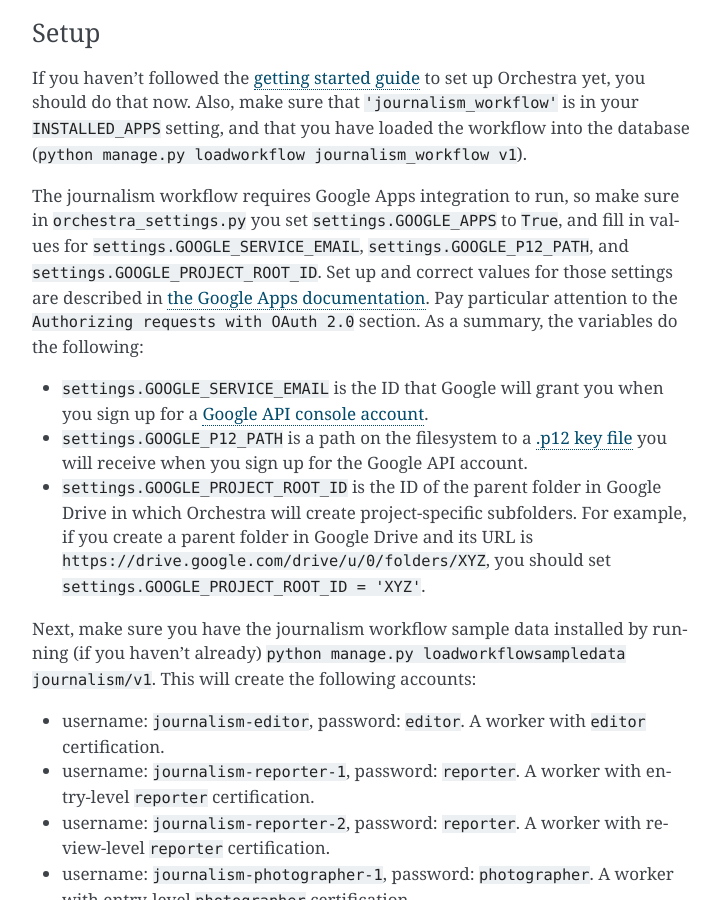
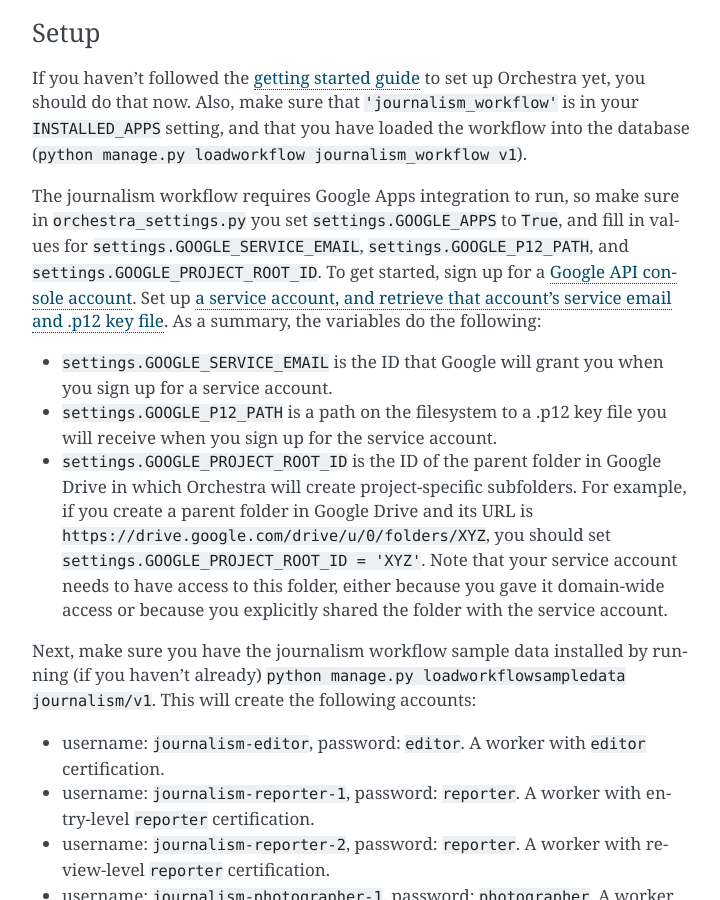
Before and after one commit to b12io/orchestra, a Sphinx documentation site: the page built from docs/source/example_use.rst, in a window 1280 px wide and 900 px high, scrolled down 1136 px. Shown: the whole window, without its empty margins (388-1108 px from the left). Built offline with Sphinx 7.4.7, drawn with Linux system fonts in a browser that asks for light colours.

Commit message:
Address comments

```diff
--- a/docs/source/example_use.rst
+++ b/docs/source/example_use.rst
@@ -55,27 +55,28 @@
 make sure in ``orchestra_settings.py`` you set
 ``settings.GOOGLE_APPS`` to ``True``, and fill in values for
 ``settings.GOOGLE_SERVICE_EMAIL``, ``settings.GOOGLE_P12_PATH``, and
-``settings.GOOGLE_PROJECT_ROOT_ID``. Set up and correct values for
-those settings are described in `the Google Apps documentation
-<https://developers.google.com/drive/web/delegation>`_. Pay particular
-attention to the ``Authorizing requests with OAuth 2.0`` section. As a
-summary, the variables do the following:
+``settings.GOOGLE_PROJECT_ROOT_ID``. To get started, sign up for a
+`Google API console account
+<https://console.developers.google.com/>`_. Set up `a service account,
+and retrieve that account's service email and .p12 key file
+<https://webapps.stackexchange.com/questions/58411/how-where-to-obtain-a-p12-key-file-from-the-google-developers-console>`_.
+As a summary, the variables do the following:
 
 * ``settings.GOOGLE_SERVICE_EMAIL`` is the ID that Google will grant
-  you when you sign up for a `Google API console
-  account <https://console.developers.google.com/>`_.
+  you when you sign up for a service account.
 
-* ``settings.GOOGLE_P12_PATH`` is a path on the filesystem to a `.p12
-  key
-  file <https://webapps.stackexchange.com/questions/58411/how-where-to-obtain-a-p12-key-file-from-the-google-developers-console>`_
-  you will receive when you sign up for the Google API account.
+* ``settings.GOOGLE_P12_PATH`` is a path on the filesystem to a .p12
+  key file you will receive when you sign up for the service account.
 
 * ``settings.GOOGLE_PROJECT_ROOT_ID`` is the ID of the parent folder
   in Google Drive in which Orchestra will create project-specific
   subfolders. For example, if you create a parent folder in Google
   Drive and its URL is
   ``https://drive.google.com/drive/u/0/folders/XYZ``, you should set
-  ``settings.GOOGLE_PROJECT_ROOT_ID = 'XYZ'``.
+  ``settings.GOOGLE_PROJECT_ROOT_ID = 'XYZ'``. Note that your service
+  account needs to have access to this folder, either because you gave
+  it domain-wide access or because you explicitly shared the folder
+  with the service account.
 
 Next, make sure you have the journalism workflow sample data installed by
 running (if you haven't already) ``python manage.py loadworkflowsampledata
```
